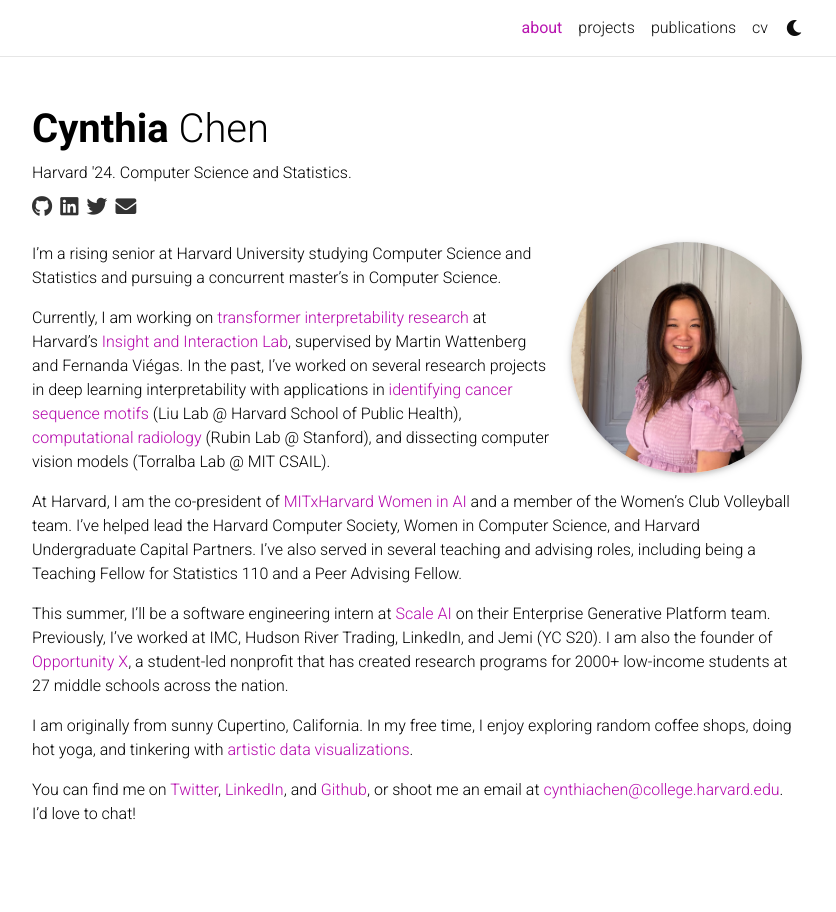
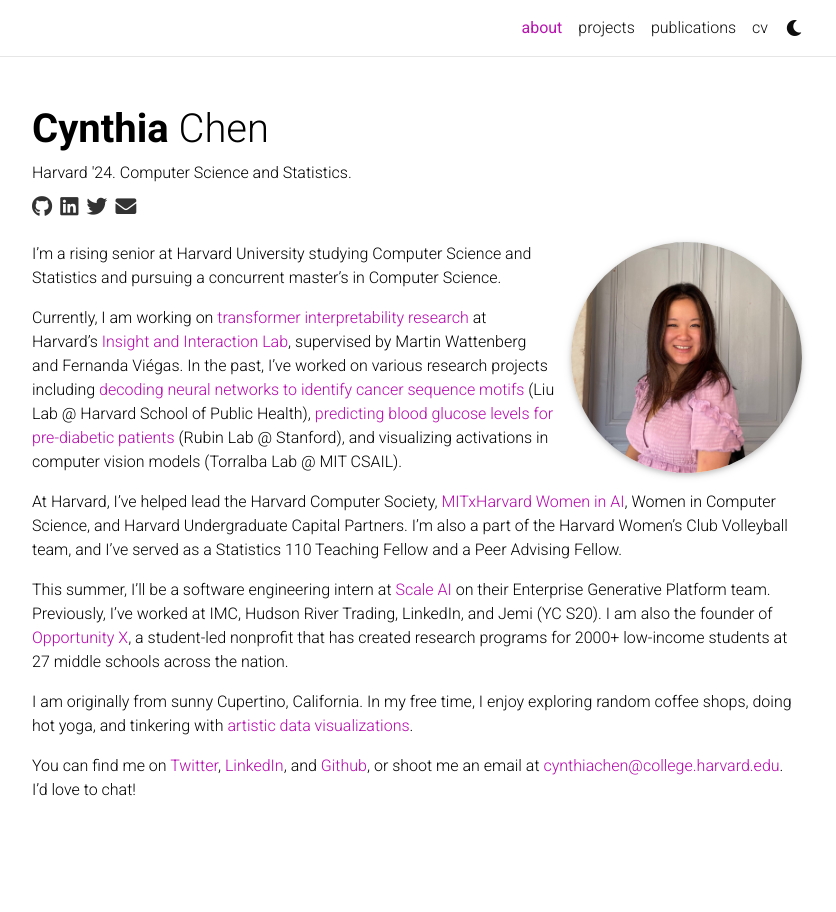
Before and after one commit to chenxcynthia/chenxcynthia.github.io, a Jekyll site: the page built from _pages/about.md, in a window 1280 px wide. Shown: the whole page, without its empty margins (223-1059 px from the left). Built offline with Jekyll 4.4.1, drawn with Linux system fonts in a browser that asks for light colours; full-size pictures stand in for the smaller copies a plugin makes; comment, search, counter and statistics services are not loaded; a style sheet for code colours, icons or effects is not loaded.

Commit message:
minor home page edits

```diff
--- a/_pages/about.md
+++ b/_pages/about.md
@@ -17,14 +17,16 @@ social: false  # includes social icons at the bottom of the page
 
 I'm a rising senior at Harvard University studying Computer Science and Statistics and pursuing a concurrent master's in Computer Science.
 
-Currently, I am working on [transformer interpretability research](/projects/induction) at Harvard's [Insight and Interaction Lab](https://insight.seas.harvard.edu/), supervised by Martin Wattenberg and Fernanda Viégas. In the past, I've worked on several research projects in deep learning interpretability with applications in [identifying cancer sequence motifs](/projects/deepexplain) (Liu Lab @ Harvard School of Public Health), [computational radiology](/projects/reversecnn) (Rubin Lab @ Stanford), and dissecting computer vision models (Torralba Lab @ MIT CSAIL).
+Currently, I am working on [transformer interpretability research](/projects/induction) at Harvard's [Insight and Interaction Lab](https://insight.seas.harvard.edu/), supervised by Martin Wattenberg and Fernanda Viégas. In the past, I've worked on various research projects including [decoding neural networks to identify cancer sequence motifs](/projects/deepexplain) (Liu Lab @ Harvard School of Public Health), [predicting blood glucose levels for pre-diabetic patients](/projects/reversecnn) (Rubin Lab @ Stanford), and visualizing activations in computer vision models (Torralba Lab @ MIT CSAIL).
 
 <!-- My research interests are in developing visualization techniques to understand patterns in large language models.  -->
 
-At Harvard, I am the co-president of [MITxHarvard Women in AI](https://mitharvardwai.github.io/index.html) and a member of the Women's Club Volleyball team. I've helped lead the Harvard Computer Society, Women in Computer Science, and Harvard Undergraduate Capital Partners. I've also served in several teaching and advising roles, including being a Teaching Fellow for Statistics 110 and a Peer Advising Fellow.
+At Harvard, I've helped lead the Harvard Computer Society, [MITxHarvard Women in AI](https://mitharvardwai.github.io/index.html), Women in Computer Science, and Harvard Undergraduate Capital Partners. I'm also a part of the Harvard Women's Club Volleyball team, and I've served as a Statistics 110 Teaching Fellow and a Peer Advising Fellow.
+
+<!-- At Harvard, I am the co-president of [MITxHarvard Women in AI](https://mitharvardwai.github.io/index.html) and a member of the Women's Club Volleyball team. I've helped lead the Harvard Computer Society, Women in Computer Science, and Harvard Undergraduate Capital Partners. I've also served in several teaching and advising roles, including being a Teaching Fellow for Statistics 110 and a Peer Advising Fellow. -->
 <!-- involved with the [Harvard AI Safety Team](https://haist.ai/). -->
 
- This summer, I'll be a software engineering intern at [Scale AI](http://scale.com/) on their Enterprise Generative Platform team. Previously, I've worked at IMC, Hudson River Trading, LinkedIn, and Jemi (YC S20). I am also the founder of [Opportunity X](https://opportunityx.org/), a student-led nonprofit that has created research programs for 2000+ low-income students at 27 middle schools across the nation.
+This summer, I'll be a software engineering intern at [Scale AI](http://scale.com/) on their Enterprise Generative Platform team. Previously, I've worked at IMC, Hudson River Trading, LinkedIn, and Jemi (YC S20). I am also the founder of [Opportunity X](https://opportunityx.org/), a student-led nonprofit that has created research programs for 2000+ low-income students at 27 middle schools across the nation.
 
 I am originally from sunny Cupertino, California. In my free time, I enjoy exploring random coffee shops,  doing hot yoga, and tinkering with [artistic data visualizations](https://github.com/cynthia9chen/data-art).
 
```
Also changed, not shown: _projects/induction.md (+2 -2 lines).
